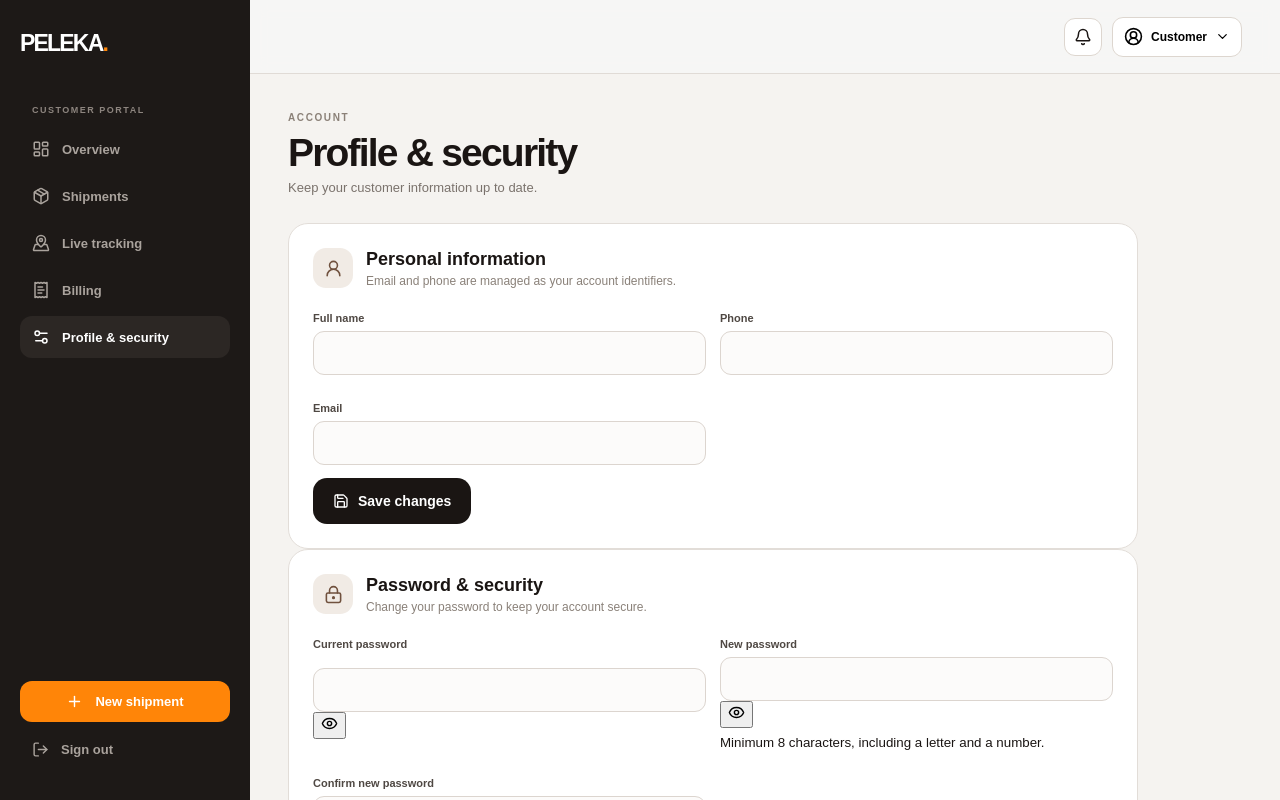
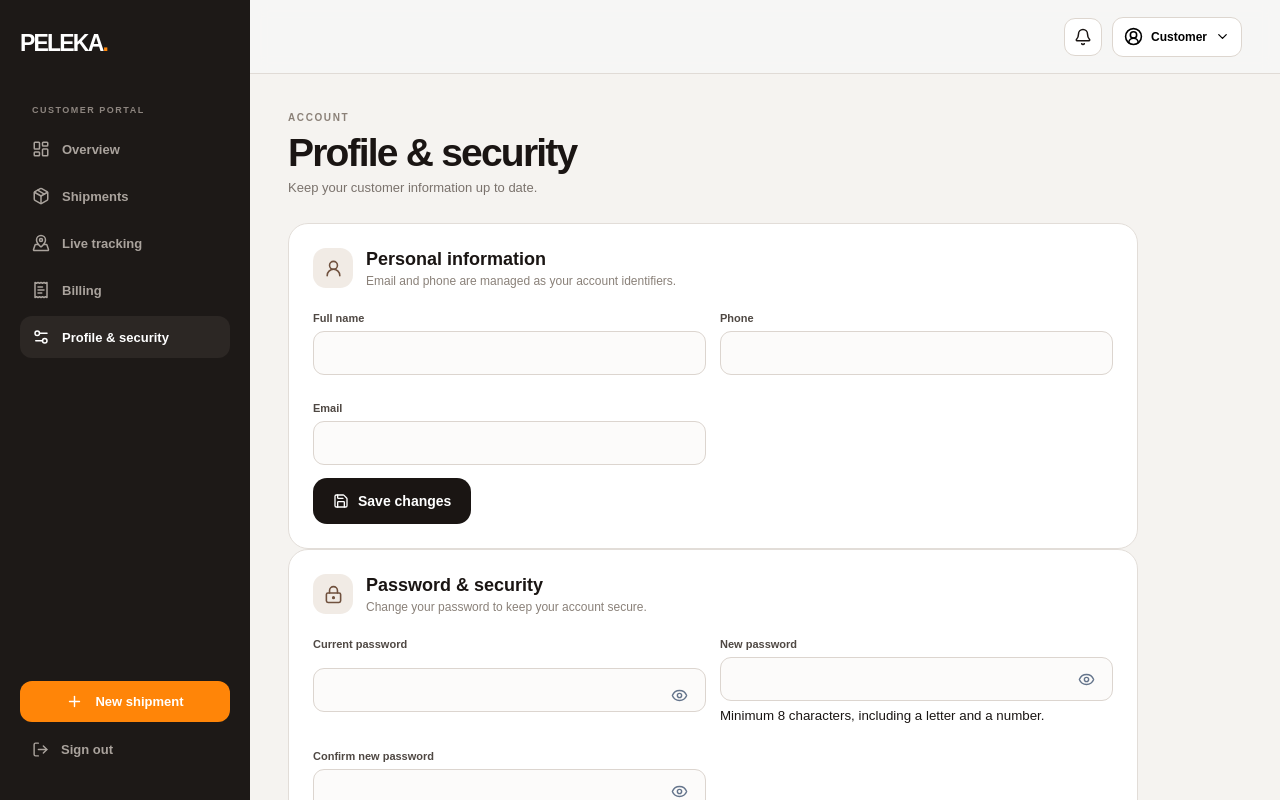
Before and after one commit to jean-yves1994/peleka-client-web-portal, a Next.js app: page /dashboard/settings in a window 1280 px wide. Built offline with nearby package versions, Linux system fonts and the light colour scheme; no server answers; sample sign-in values are in the browser's storage.

Commit message:
fix: align password visibility controls inside inputs

```diff
--- a/src/app/globals.css
+++ b/src/app/globals.css
@@ -3453,3 +3453,11 @@ td small {
   .guest-checkout .quote-side{position:relative}
   .guest-checkout .quote-panel{position:sticky;top:94px}
 }
+
+/* Password visibility controls */
+.password-field{position:relative;width:100%;display:block}
+.password-field input{width:100%;padding-right:3rem}
+.password-toggle{position:absolute;right:.65rem;top:50%;transform:translateY(-50%);display:inline-flex;align-items:center;justify-content:center;width:2rem;height:2rem;margin:0;padding:0;border:0;border-radius:.5rem;background:transparent;color:var(--ink-500,#64748b);cursor:pointer;z-index:2;transition:color .15s ease,background-color .15s ease}
+.password-toggle:hover{color:var(--ink-800,#1e293b);background:rgba(15,23,42,.06)}
+.password-toggle:focus-visible{outline:2px solid currentColor;outline-offset:1px}
+.password-toggle svg{display:block;flex:none}
```
